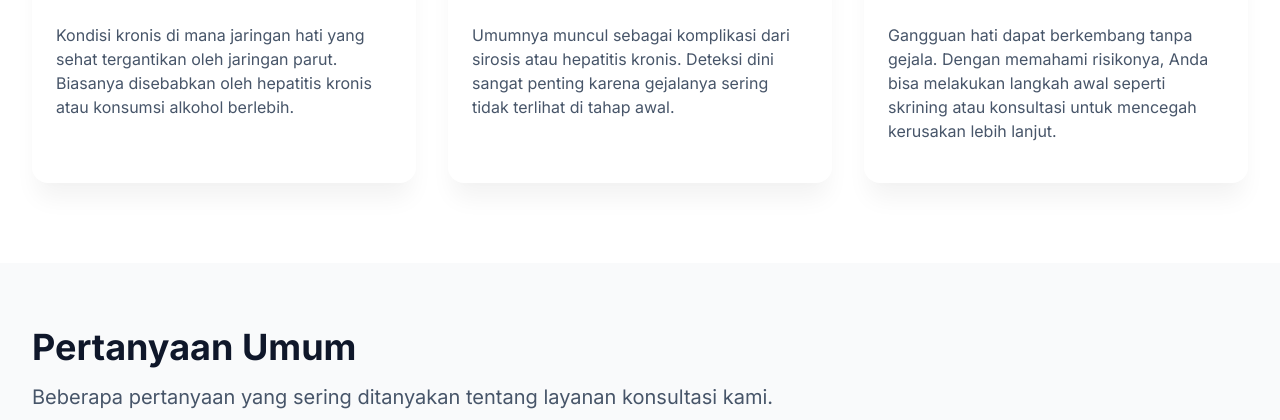
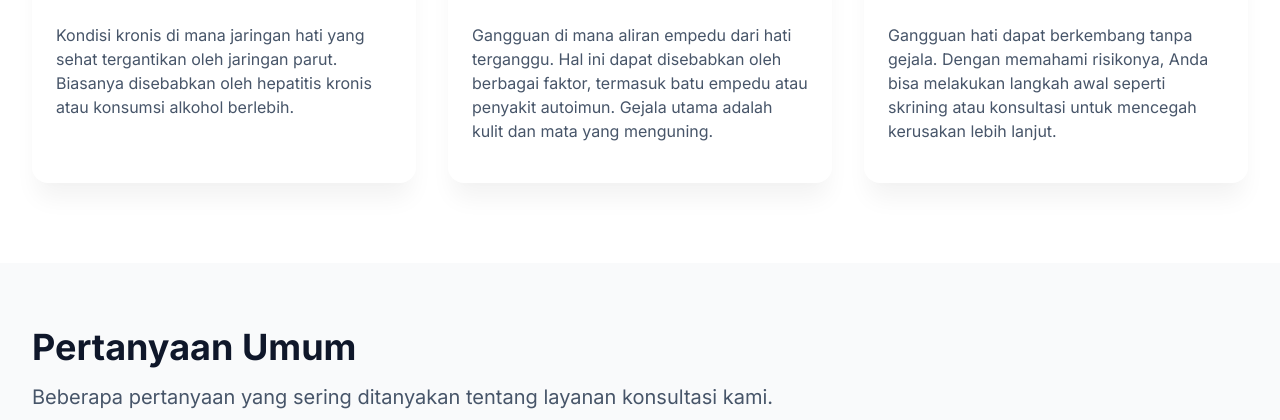
Before and after one commit to buriane/naive-bayes, a Django app: page /tentang/ in a window 1280 px wide. Shown: the part 2119-2539 px from the top of the page. Run offline with Django 5.2, Linux system fonts and the light colour scheme; some libraries are stand-ins or nearby versions.

Commit message:
Mbenerin diagnosis dan riwayat pasien, sama ngubah kanker hati jadi kolestatis

```diff
--- a/diagnosis/templates/diagnosis/tentang.html
+++ b/diagnosis/templates/diagnosis/tentang.html
@@ -238,7 +238,7 @@
         <div
           class="bg-white rounded-2xl overflow-hidden shadow-elegant group hover:shadow-soft transition-all duration-300 animate-fade-in animate-delay-400">
           <div class="h-48 bg-primary-600 relative overflow-hidden">
-            <img src="{% static 'diagnosis/sirosis.png' %}" alt="Sirosis"
+            <img src="{% static 'diagnosis/sirosis-hati.png' %}" alt="Sirosis"
               class="w-full h-full object-cover transition-transform duration-500 group-hover:scale-110">
             <div class="absolute inset-0 bg-gradient-to-t from-black/70 to-transparent"></div>
             <div class="absolute bottom-4 left-6">
@@ -252,20 +252,21 @@
           </div>
         </div>
 
-        <!-- Kanker Hati -->
+        <!-- Kolestasis -->
         <div
           class="bg-white rounded-2xl overflow-hidden shadow-elegant group hover:shadow-soft transition-all duration-300 animate-fade-in animate-delay-500">
           <div class="h-48 bg-primary-600 relative overflow-hidden">
-            <img src="{% static 'diagnosis/kanker-hati.jpg' %}" alt="Kanker Hati"
+            <img src="{% static 'diagnosis/kolestasis.png' %}" alt="Kolestasis"
               class="w-full h-full object-cover transition-transform duration-500 group-hover:scale-110">
             <div class="absolute inset-0 bg-gradient-to-t from-black/70 to-transparent"></div>
             <div class="absolute bottom-4 left-6">
-              <h3 class="text-xl font-bold text-white">Kanker Hati</h3>
+              <h3 class="text-xl font-bold text-white">Kolestasis</h3>
             </div>
           </div>
           <div class="p-6">
-            <p class="text-secondary-600 mb-4">Umumnya muncul sebagai komplikasi dari sirosis atau hepatitis
-              kronis. Deteksi dini sangat penting karena gejalanya sering tidak terlihat di tahap awal.
+            <p class="text-secondary-600 mb-4">Gangguan di mana aliran empedu dari hati
+              terganggu. Hal ini dapat disebabkan oleh berbagai faktor, termasuk batu empedu atau penyakit
+              autoimun. Gejala utama adalah kulit dan mata yang menguning.</p>
             </p>
           </div>
         </div>
--- a/diagnosis/views.py
+++ b/diagnosis/views.py
@@ -218,30 +218,44 @@ def hasil(request):
     probability_percentage = (probability / total_prob) * \
         100 if total_prob > 0 else 0
 
-    # Store the diagnosis result if user is logged in
+    # Store the diagnosis result (for both logged in and not logged in users)
     user_id = request.session.get('user_id', None)
-    if user_id:
-        # Create a new diagnosis report
-        new_report = Laporandiagnosis(
-            id_pengguna_id=user_id,
-            id_diagnosis=top_diagnosis,
-            tanggal_diagnosis=date.today(),
-            probabilitas=probability_percentage
+
+    # Generate auto-increment ID for the report
+    last_report = Laporandiagnosis.objects.order_by('-id_laporandiagnosis').first()
+    if last_report:
+        new_report_id = last_report.id_laporandiagnosis + 1
+    else:
+        new_report_id = 1
+
+    # Create a new diagnosis report
+    # If user is logged in, use user_id, otherwise set to None
+    new_report = Laporandiagnosis(
+        id_laporandiagnosis=new_report_id,
+        id_pengguna_id=user_id,  # This will be None if user is not logged in
+        id_diagnosis=top_diagnosis,
+        tanggal_diagnosis=date.today(),
+        probabilitas=probability_percentage
+    )
+    new_report.save()
+
+    # Store all the symptoms
+    for gejala in all_gejala:
+        # Generate auto-increment ID for each symptom record
+        last_gejala_report = Laporangejala.objects.order_by('-id_laporangejala').first()
+        if last_gejala_report:
+            new_gejala_id = last_gejala_report.id_laporangejala + 1
+        else:
+            new_gejala_id = 1
+
+        value = 1 if gejala.id_gejala in gejala_ids else 0
+        laporangejala = Laporangejala(
+            id_laporangejala=new_gejala_id,  # Add primary key
+            id_laporandiagnosis=new_report,
+            id_gejala_id=gejala.id_gejala,
+            value=value
         )
-        new_report.save()
-
-        # Get the ID of the new report
-        report_id = new_report.id_laporandiagnosis
-
-        # Store all the symptoms
-        for gejala_id in all_gejala:
-            value = 1 if gejala_id.id_gejala in gejala_ids else 0
-            laporangejala = Laporangejala(
-                id_laporandiagnosis=new_report,
-                id_gejala_id=gejala_id.id_gejala,
-                value=value
-            )
-            laporangejala.save()
+        laporangejala.save()
 
     # Get selected symptoms
     selected_gejala = Gejala.objects.filter(id_gejala__in=gejala_ids)
@@ -255,20 +269,27 @@ def hasil(request):
 
 @login_required_custom
 def riwayat(request):
-    user_id_session = request.session.get('user_id')
-    riwayat_diagnosis_list = Laporandiagnosis.objects.filter(
-        id_pengguna_id=user_id_session
-    ).select_related('id_diagnosis', 'id_pengguna').order_by('-tanggal_diagnosis')
+    # Get current logged-in user ID from session
+    user_id = request.session.get('user_id')
 
-    paginator = Paginator(riwayat_diagnosis_list, 5)
-    page_number = request.GET.get('page')
-    page_obj = paginator.get_page(page_number)
+    # Retrieve diagnosis history for the current user, ordered by date (newest first)
+    riwayat_diagnosis = Laporandiagnosis.objects.filter(
+        id_pengguna=user_id
+    ).select_related('id_diagnosis').order_by('-tanggal_diagnosis')
 
-    context = {
-        'page_title': 'Riwayat Diagnosismu',
-        'page_obj': page_obj,
-    }
-    return render(request, 'diagnosis/riwayat.html', context)
+    # Calculate statistics
+    total_count = riwayat_diagnosis.count()
+    high_risk = riwayat_diagnosis.filter(probabilitas__gte=70).count()
+    medium_risk = riwayat_diagnosis.filter(probabilitas__gte=40, probabilitas__lt=70).count()
+    low_risk = riwayat_diagnosis.filter(probabilitas__lt=40).count()
+
+    return render(request, 'diagnosis/riwayat.html', {
+        'riwayat_diagnosis': riwayat_diagnosis,
+        'total_count': total_count,
+        'high_risk': high_risk,
+        'medium_risk': medium_risk,
+        'low_risk': low_risk,
+    })
 
 def detail_hasil(request, laporan_id):
     try:
```
